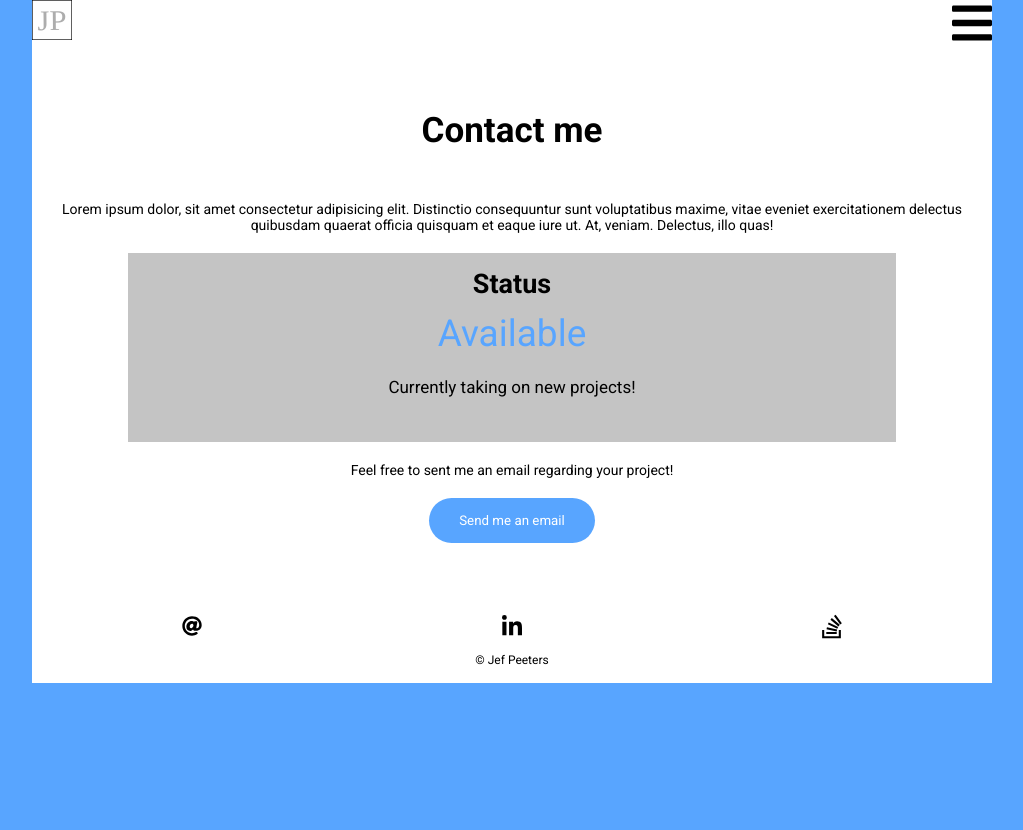
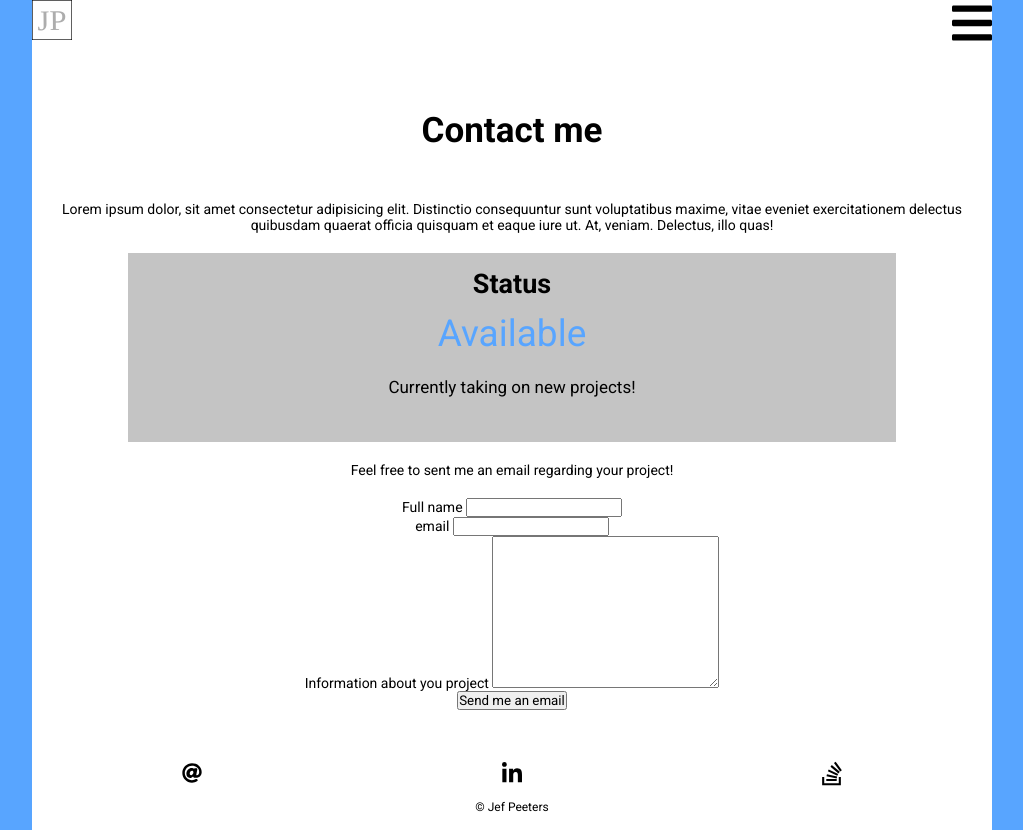
Before and after one commit to Peeters-Jef/jefpeeters.github.io, a website: page public/contact.html in a window 1280 px wide. Shown: the whole page, without its empty margins (128-1151 px from the left). Before the commit the page ends 800 px from the top, so only its background shows below. Drawn offline with Linux system fonts and the light colour scheme.

Commit message:
email form

```diff
--- a/public/contact.html
+++ b/public/contact.html
@@ -65,11 +65,23 @@
             <p class="contact__text">
                 Feel free to sent me an email regarding your project!
             </p>
-            <button class="contact__button">
-                <a href="mailto:peeters.jef01@gmail.com">
-                    Send me an email
-                </a>
-            </button>
+            <form class="contact__form" action="mailto:peeters.jef01@gmail.com" method="GET" enctype="text/plain">
+                <p class="form__name">
+                    <label for="name">Full name</label>
+                    <input type="text" id="name" required>
+                </p>
+                <p class="form__email">
+                    <label for="email">email</label>
+                    <input type="text" id="email" required>
+                </p>
+                <p class="form__text">
+                    <label for="text">Information about you project</label>
+                    <textarea id="text" cols="30" rows="10" required></textarea>
+                </p>
+                <p class="form__submit">
+                    <input type="submit" value="Send me an email">
+                </p>
+            </form>
         </section>
     </main>
     <footer>
--- a/src/styles/2-layout/index.css
+++ b/src/styles/2-layout/index.css
@@ -11,8 +11,8 @@
 }
 
 .intro__title {
-   font-size: 4.2rem;
-   font-weight: 900;
+  font-size: 4.2rem;
+  font-weight: 900;
 }
 
 .intro__text {
```
